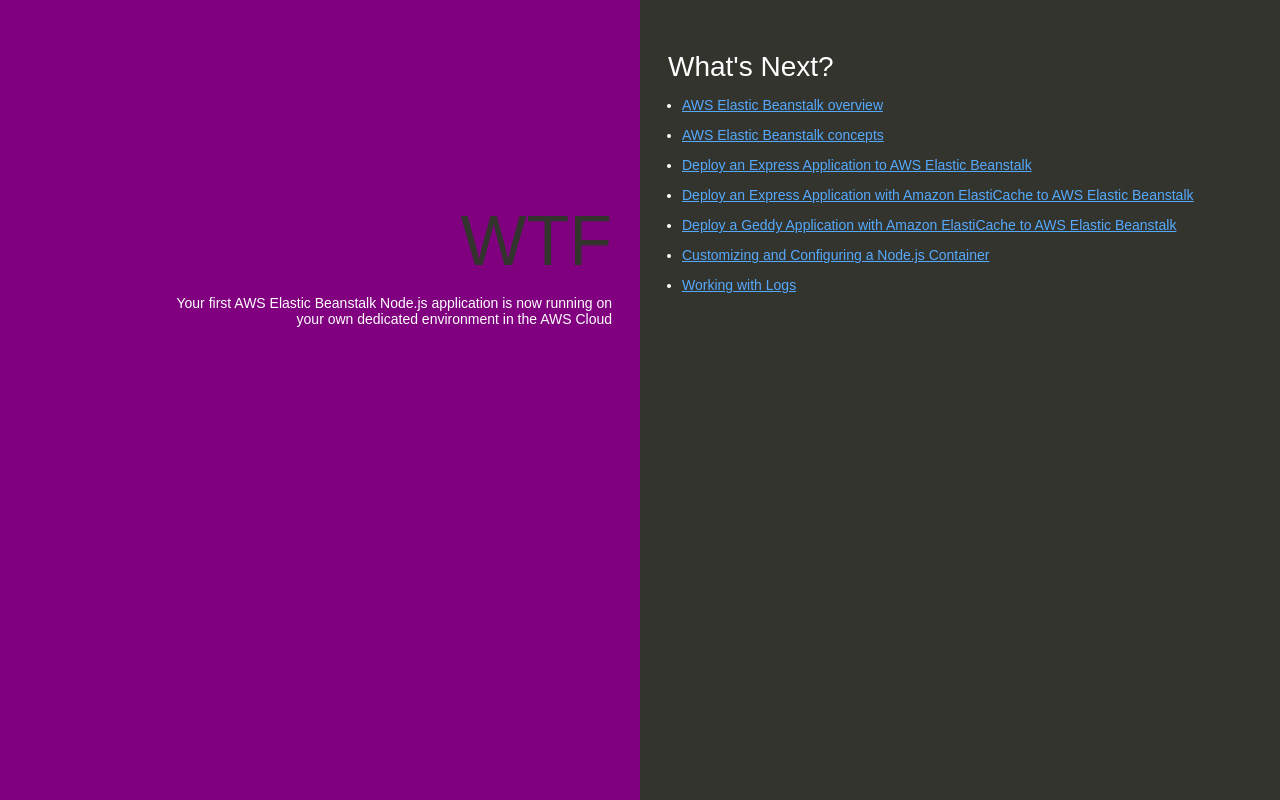
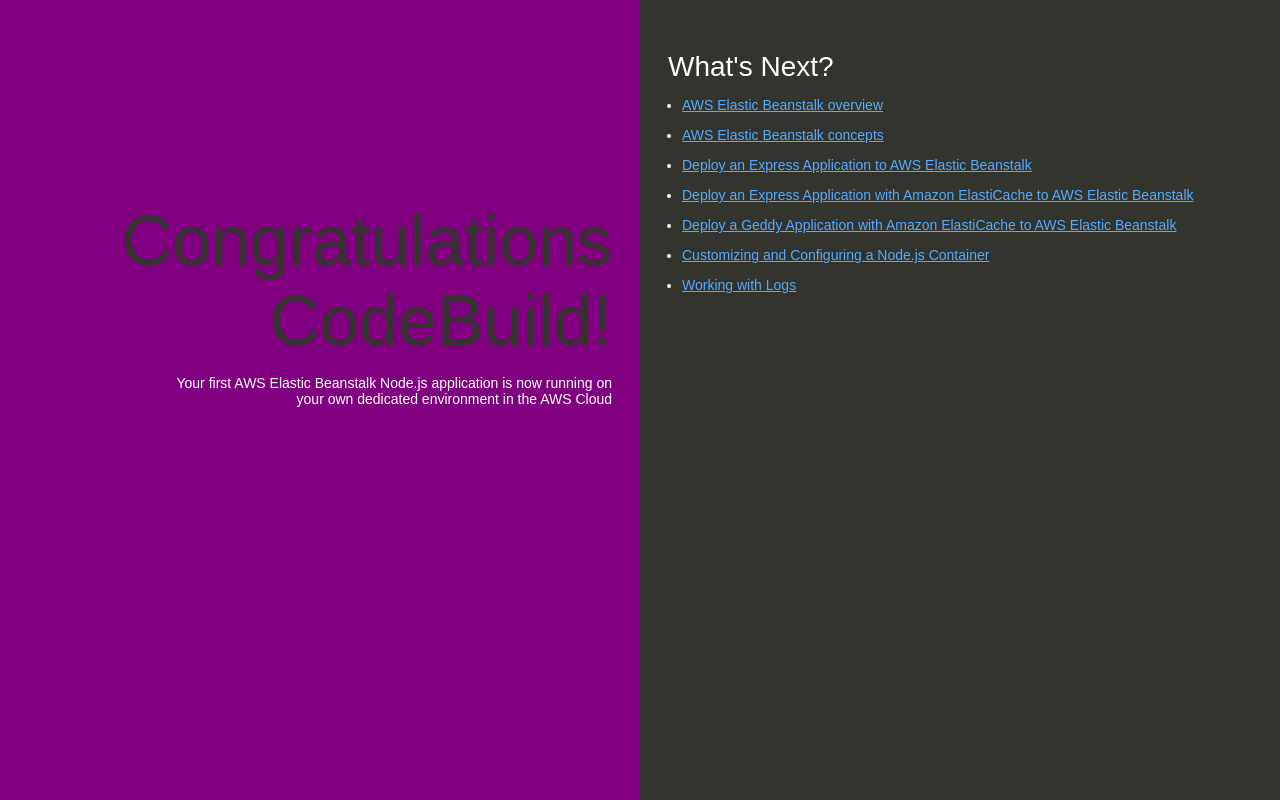
Before and after one commit to MalikCoderGreen/my-nodejs-app, a website: page index.html in a window 1280 px wide. Drawn offline with Linux system fonts and the light colour scheme.

Commit message:
Work again

```diff
--- a/index.html
+++ b/index.html
@@ -74,7 +74,7 @@
   </head>
   <body>
     <div class="textColumn">
-      <h1>WTF</h1>
+      <h1>Congratulations CodeBuild!</h1>
       <p>Your first AWS Elastic Beanstalk Node.js application is now running on your own dedicated environment in the AWS Cloud</p>
     </div>
     <div class="linksColumn">
```
